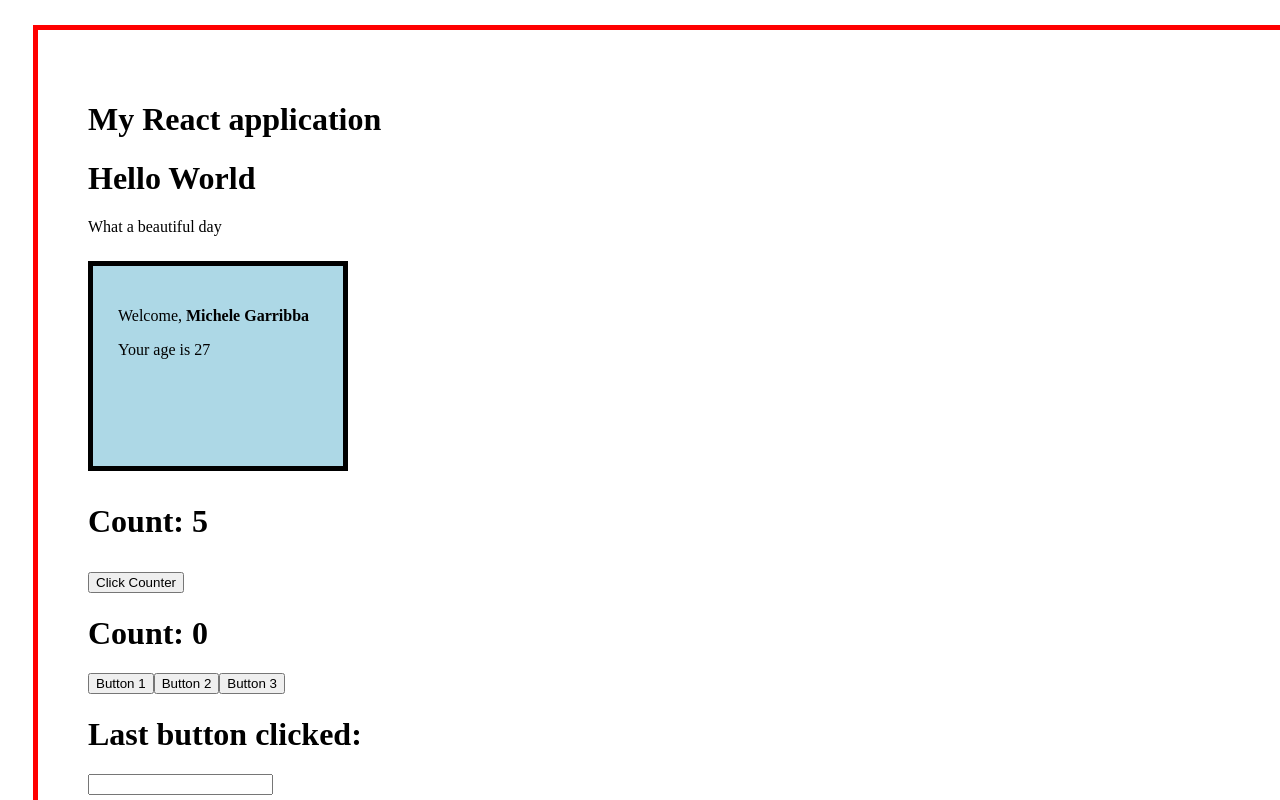
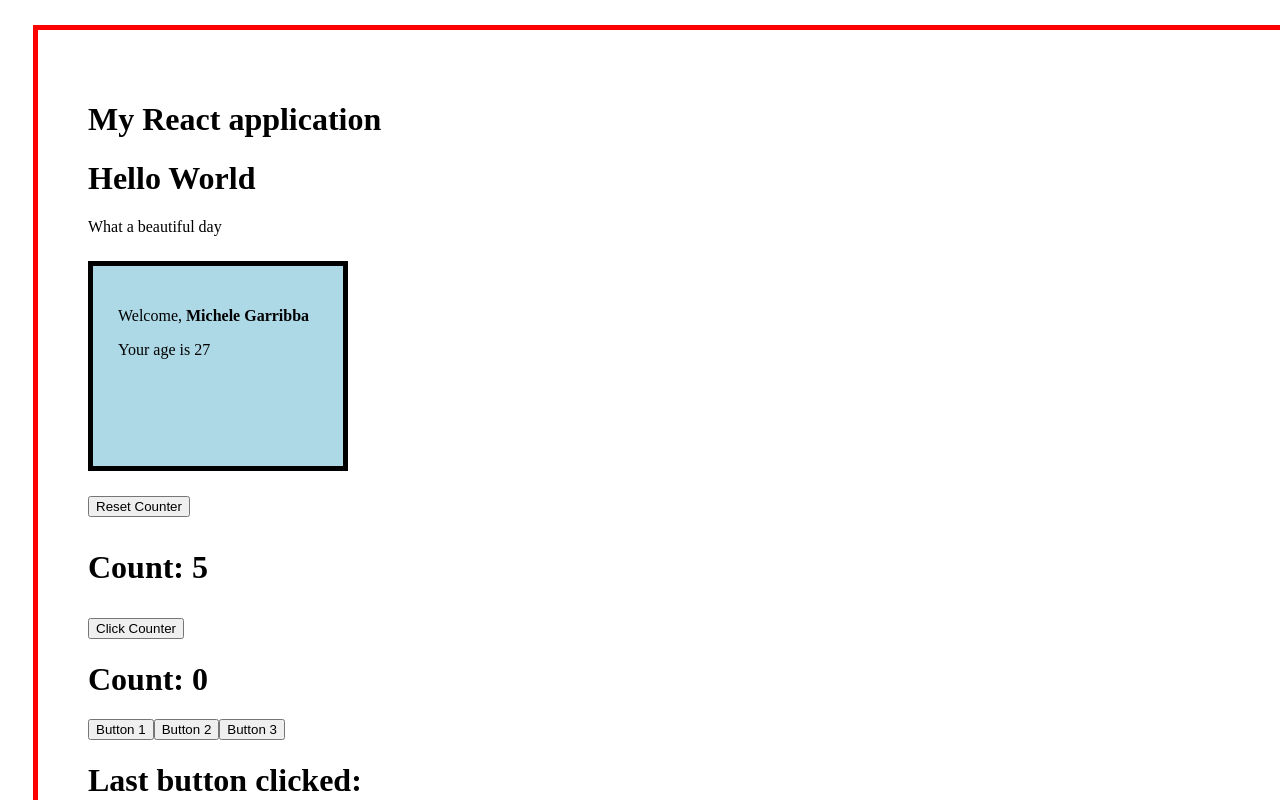
Before and after one commit to Micheleg27/react-exercises, a React (Create React App) app: page / in a window 1280 px wide. Shown: the top 800 px of the page. Built offline with nearby package versions, Linux system fonts and the light colour scheme.

Commit message:
useEffect2

```diff
--- a/src/App.js
+++ b/src/App.js
@@ -1,4 +1,4 @@
-import React from "react";
+import { React, useState } from "react";
 import Hello from "./Hello";
 import { Welcome } from "./Welcome";
 import { Counter } from "./Counter";
@@ -12,14 +12,22 @@ import { Container } from "./Container";
 import { SelectLanguage } from "./SelectLanguage";
 import { Sum } from "./Sum";
 
-export default class App extends React.Component {
-    render(){
+
+export function App() {
+
+    const [showCounter, setResetCounter] = useState(true)
+
+    function handleUnmount() {
+        setResetCounter(showCounter => !showCounter)
+    }
+
     return <div>
         <Container title='My React application' >
 
             <Hello />
             <Welcome name={<strong>Michele Garribba</strong>} age={27} />
-                    <Counter />
+            <button onClick={handleUnmount}>Reset Counter</button>
+            {showCounter && <Counter />}
             <ClickCounter />
             <ClickTracker />
             <InteraciveWelcome />
@@ -32,14 +40,13 @@ export default class App extends React.Component {
                     const ListItems = items.map((todo, index) =>
                         <li id={index}>
                             {todo}
-                        <button onClick={() => {remove(index)}} name={'remove'} id={index}>Remove</button>
+                            <button onClick={() => { remove(index) }} name={'remove'} id={index}>Remove</button>
                         </li>)
                     return <ul>{ListItems}</ul>
-                }}/>
+                }} />
 
             <SelectLanguage />
             <Sum />
         </Container>
     </div>;
 }
-}
--- a/src/Counter.js
+++ b/src/Counter.js
@@ -1,65 +1,28 @@
-import React from 'react';
-import { CounterDisplay } from './CounterDisplay';
+import { useEffect, useState } from "react"
+import { CounterDisplay } from "./CounterDisplay"
 
-export class Counter extends React.Component {
+export function Counter ({initVal = 0}) {
 
-    state = {
-        count: this.props.initialValue,
+    let [cont, setCont] = useState(initVal)
+
+    function handleCont () {
+        setInterval(() => {
+            setCont(cont => cont + 1)
+        }, 1000)
     }
 
-    // constructor(props) {
-    //     super(props);
 
-    // CONSTRUCTOR IS USELESS
+    useEffect(() => {
+        handleCont()
 
-    // }
+        return () => {
+            console.log('CounterFunc has unmounted')
+        }
+    }, [])
 
-    render() {
-        return <h1> <CounterDisplay count={this.state.count}/> </h1>
-    }
-
-    componentDidMount(){
-
-        this._interval = setInterval(() => {
-            this.setState((state) => {
-
-                return {
-                    count: state.count + (this.props.incrementBy)
-                }
-            })
-        }, this.props.timeout)
-    }
-
-    // COMPONENT-LIFECYCLE-02
-    // componentDidMount(){
-
-    //     this._interval = setInterval(() => {
-    //         this.setState((state) => {
-
-    //             return {
-    //                 count: state.count + (this.props.incrementBy)
-    //             }
-    //         })
-    //     }, this.props.timeout)
-    // }
-    // componentWillUnmount(){
-    //     clearInterval(this._interval);
-
-    // }
-
-    // COMPONENT-LYFECYCLE-03
-    // componentDidUpdate(){
-    //     state.count > this.props.initialValue * 10 && clearInterval(this._interval)
-    // }
-
-
+    return (
+        <div>
+           <h1><CounterDisplay count={cont}/></h1>
+        </div>
+    )
 }
-
-Counter.defaultProps = {
-    initialValue: 0,
-    incrementBy: 1,
-    timeout: 1000,
-}
-
-// State02: Il parametro del SetState dev'essere una callback invece di un oggetto
-//poiché il valore di ritorno dipende dal valore dato in input
--- a/src/index.js
+++ b/src/index.js
@@ -1,7 +1,7 @@
 import React from "react";
 import ReactDOM from "react-dom/client";
 // import reportWebVitals from './reportWebVitals';
-import App from './App';
+import {App} from './App';
 import "./index.css"
 
 const root = ReactDOM.createRoot(document.getElementById('root')
```
Lines whose indentation alone changed are shown as unchanged.
